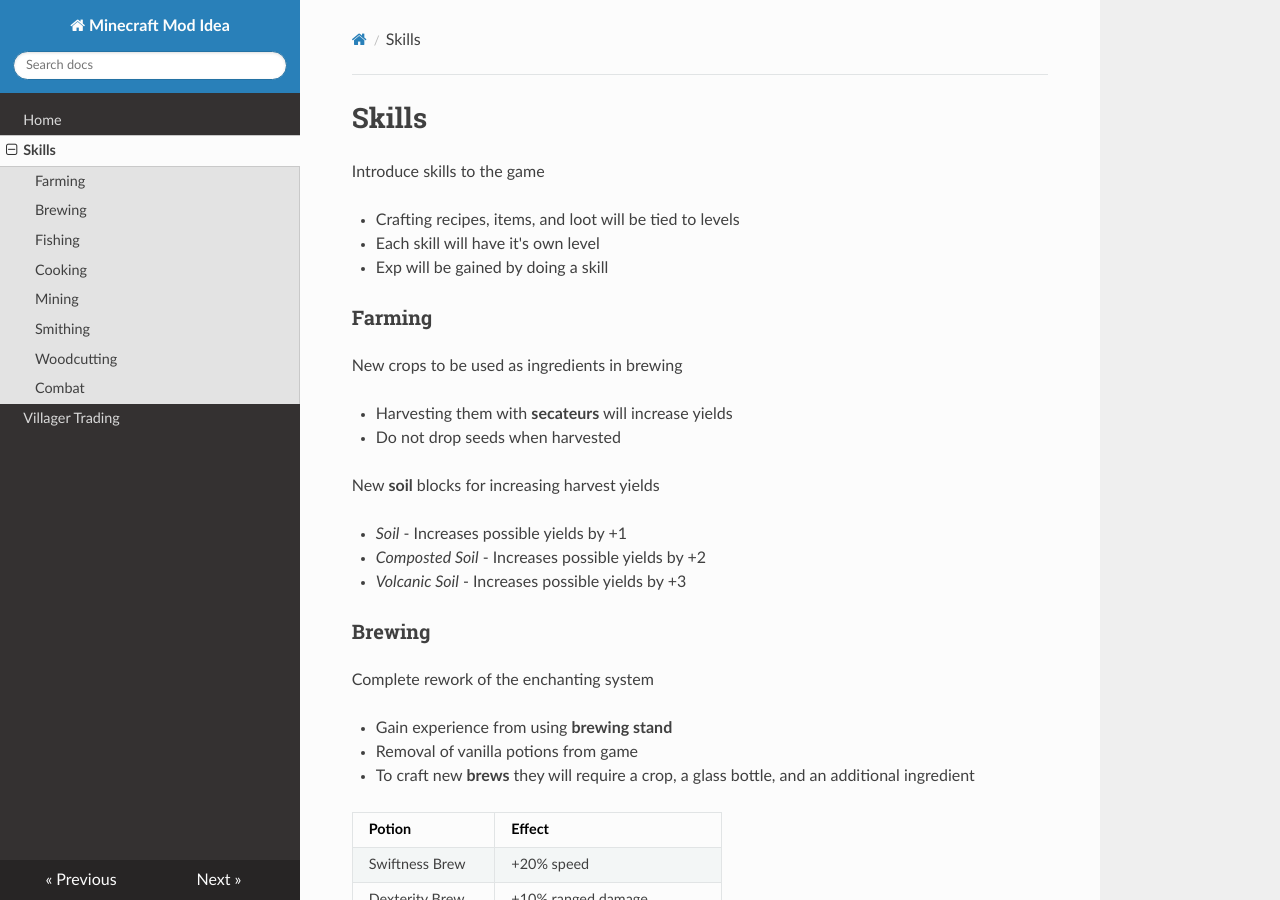
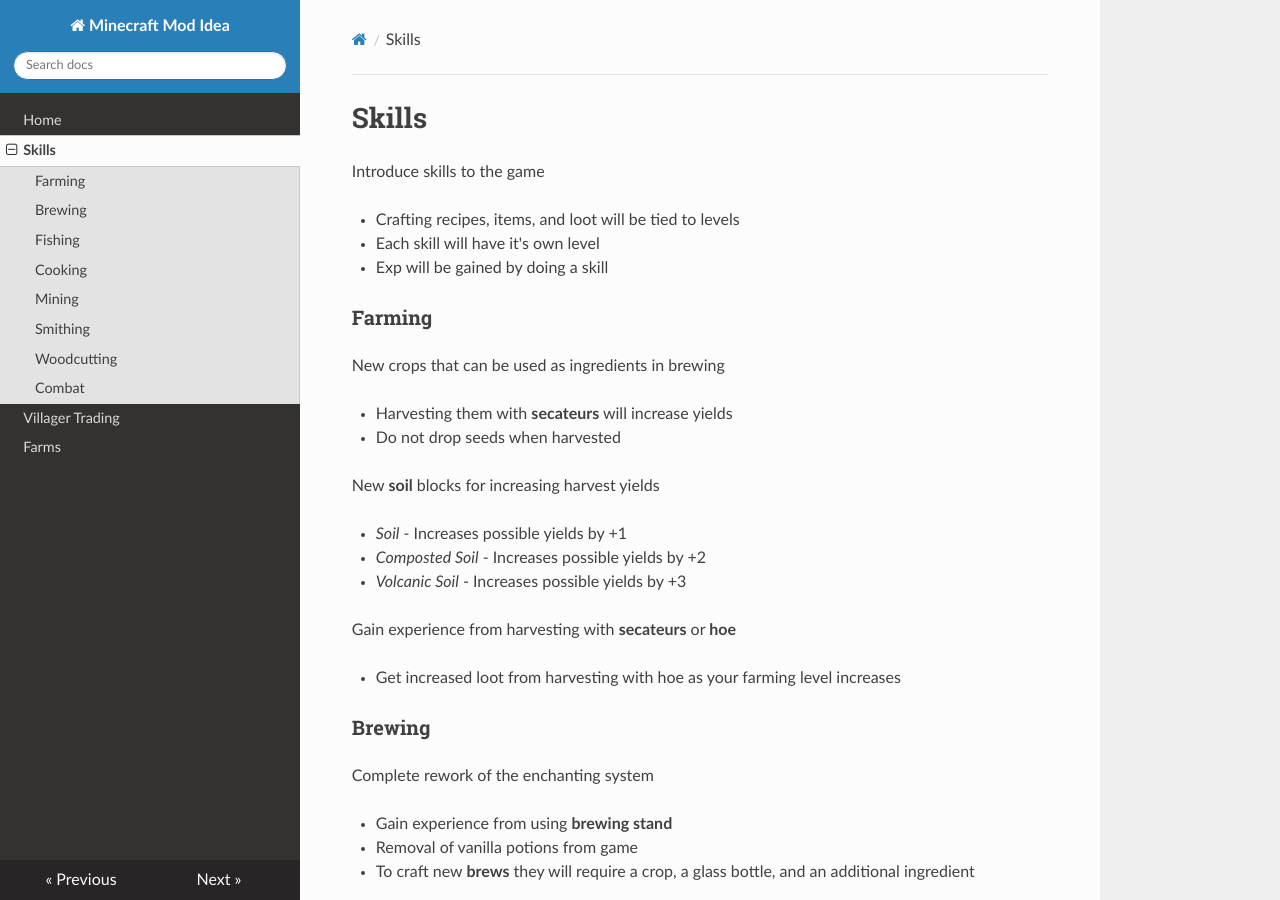
Before and after one commit to Benner727/Minecraft-Mod-Idea, an MkDocs documentation site: the page built from docs/skills.md, in a window 1280 px wide and 900 px high. Built offline with MkDocs 1.6.1, drawn with Linux system fonts in a browser that asks for light colours; nearby versions of some CDN libraries.

Commit message:
Added new page for farm ideas

```diff
--- a/docs/skills.md
+++ b/docs/skills.md
@@ -8,7 +8,7 @@ Introduce skills to the game
 
 ### Farming
 
-New crops to be used as ingredients in brewing
+New crops that can be used as ingredients in brewing
 
 - Harvesting them with **secateurs** will increase yields
 - Do not drop seeds when harvested
@@ -18,6 +18,10 @@ New **soil** blocks for increasing harvest yields
 - *Soil* - Increases possible yields by +1
 - *Composted Soil* - Increases possible yields by +2
 - *Volcanic Soil* - Increases possible yields by +3
+
+Gain experience from harvesting with **secateurs** or **hoe**
+
+- Get increased loot from harvesting with hoe as your farming level increases
 
 
 ### Brewing
--- a/mkdocs.yml
+++ b/mkdocs.yml
@@ -11,3 +11,4 @@ nav:
   - Home: index.md
   - Skills: skills.md
   - Villager Trading: villager-trading.md
+  - Farms: farms.md
```
Also changed, not shown: docs/farms.md (added, +17 -0 lines).
